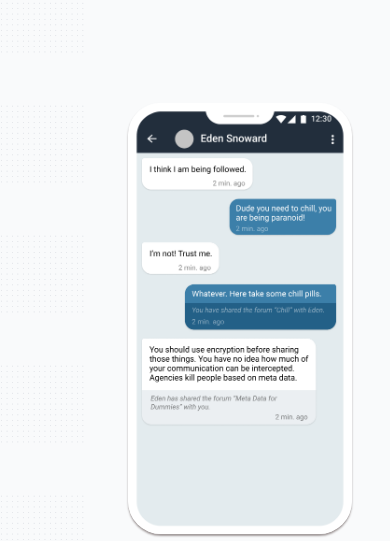
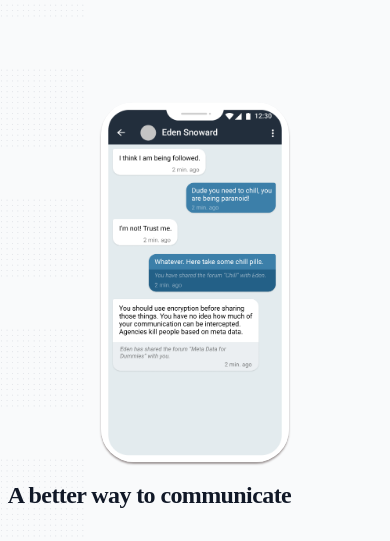
Before and after one commit to Fabio-Mehmeti/Briar-HomePage, a plain HTML site: page index.html in a window 390 px wide. Shown: the part 541-1082 px from the top of the page. Drawn offline with nearby package versions, Linux system fonts and the light colour scheme; a script that the page names is missing; files whose address does not match are found by name; a web font is replaced by a local one.

Commit message:
Iphone ss fixed!

```diff
--- a/resurces/css/queries.css
+++ b/resurces/css/queries.css
@@ -24,7 +24,7 @@
     .works-steps { margin-bottom: 40px; }
     .works-step:last-of-type { margin-bottom: 60px; }
 
-    .app-screen { width: 50%; }
+    .app-screen { width: 50%; margin-left: 20%; }
 
     .icon-small {
         width: 17px;
@@ -87,7 +87,7 @@
     .sticky .mobile-nav-icon { margin-top: 10px; }
     .sticky .mobile-nav-icon i { color: #555; }
 
-
+     .app-screen { width: 50%; margin-left: 20%; }
 
     h1, h5 { font-size: 200%; }
     h2 { font-size: 150%; }
@@ -97,7 +97,7 @@
         margin-left: 0%;
     }
 
-    .app-screen { width: 60%; }
+    .app-screen { width: 50%; margin-left: 25%; }
     .steps-box:first-child { text-align: center; }
 
     .works-step div {
@@ -121,4 +121,5 @@
     section { padding: 25px 0; }
     .contact-form {width: 100%; }
     .footer-nav li { display: inline; }
+    .app-screen { width: 50%; margin-left: 25%; }
 }
```
